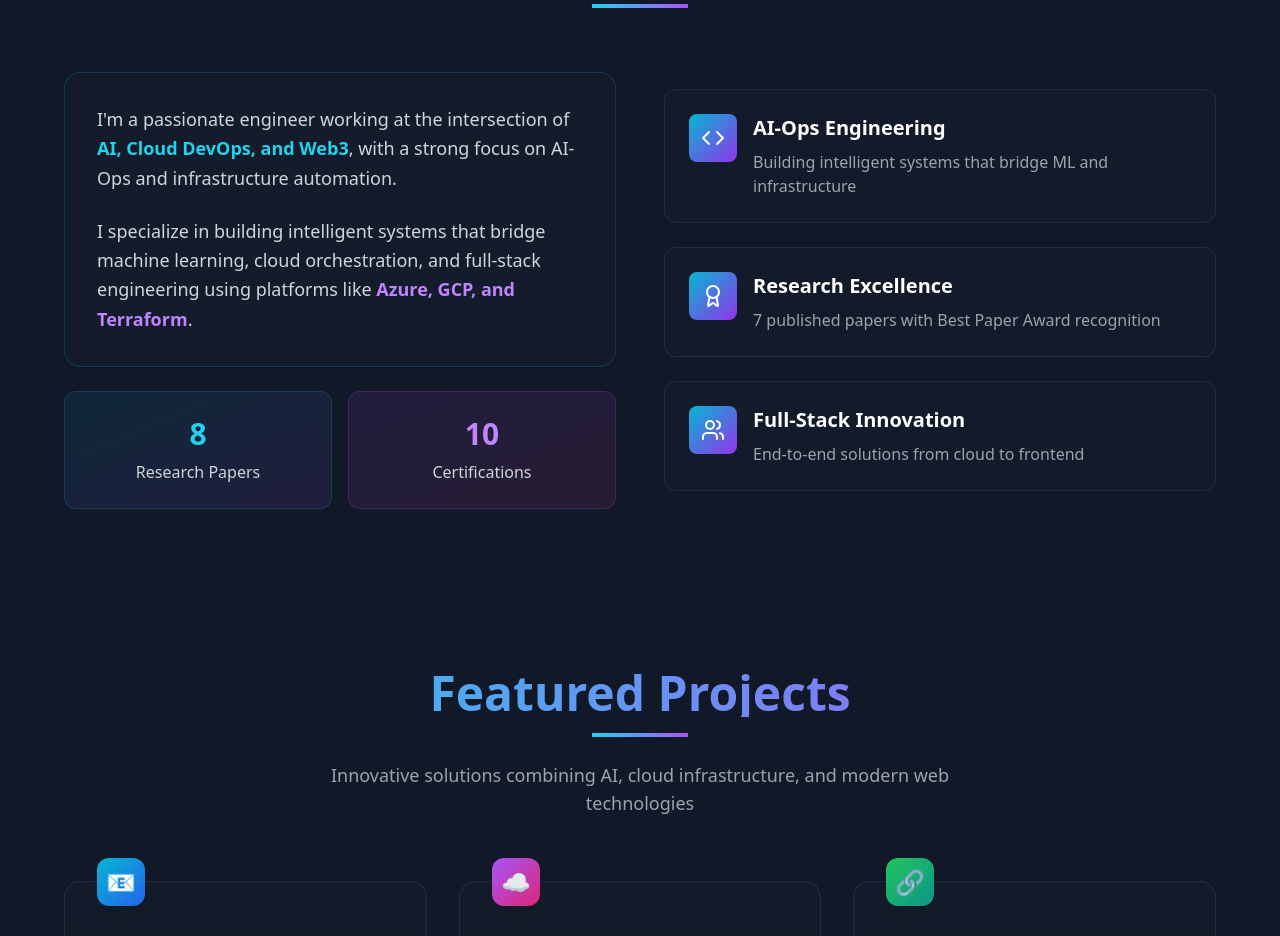
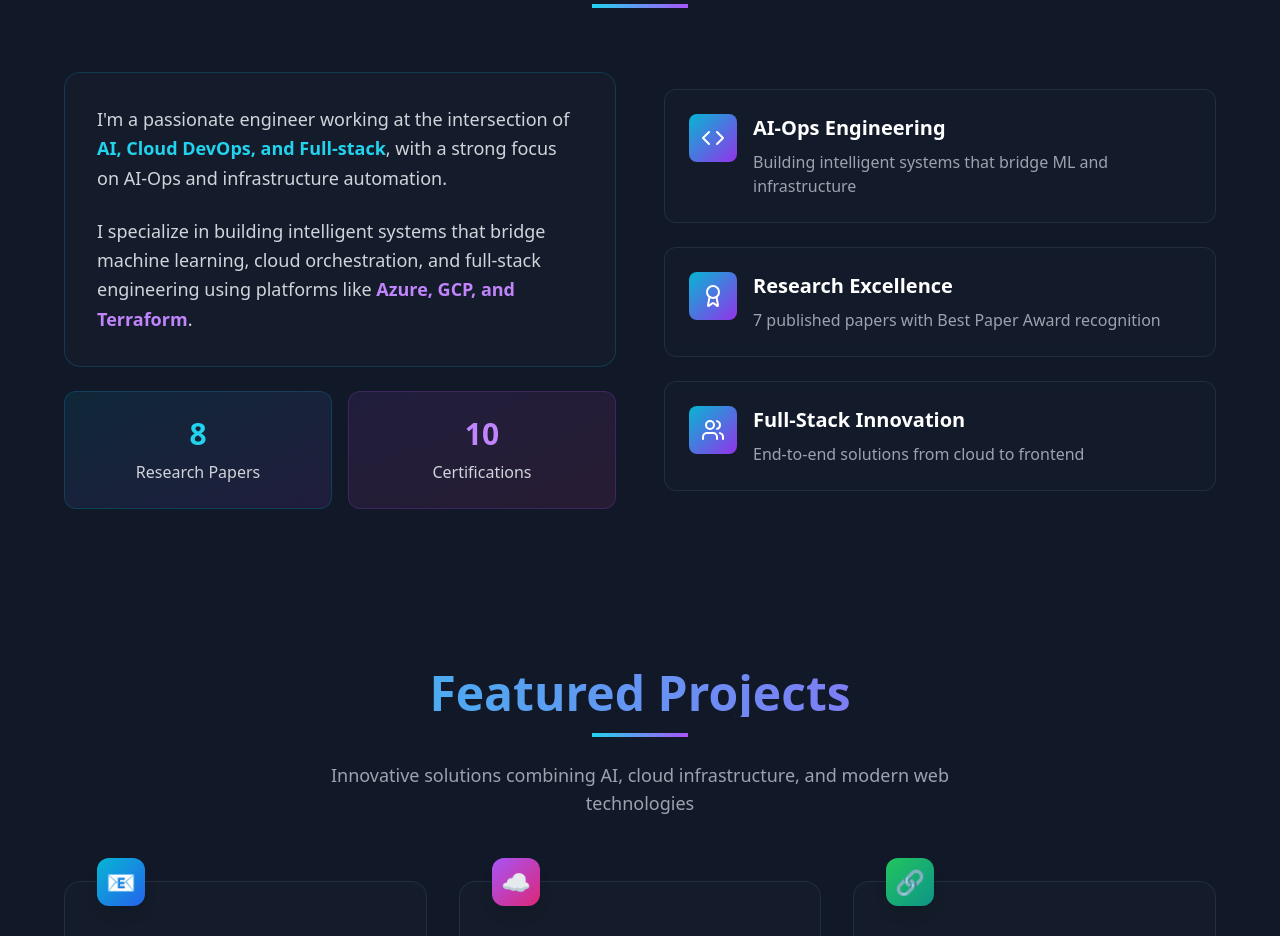
Before and after one commit to aryanadla/adla_aryan_portfolio, a React (Vite) app: page / in a window 1280 px wide. Shown: the part 940-1876 px from the top of the page. Built offline with nearby package versions, Linux system fonts and the light colour scheme.

Commit message:
Visual edit in Lovable
Edited UI in Lovable

```diff
--- a/src/components/AboutSection.tsx
+++ b/src/components/AboutSection.tsx
@@ -27,7 +27,7 @@ const AboutSection = () => {
           <div className="space-y-6">
             <div className="bg-gray-800/30 backdrop-blur-sm border border-cyan-500/20 rounded-2xl p-8 hover:border-cyan-400/40 transition-all duration-300">
               <p className="text-lg text-gray-300 leading-relaxed mb-6">
-                I'm a passionate engineer working at the intersection of <span className="text-cyan-400 font-semibold">AI, Cloud DevOps, and Web3</span>, with a strong focus on AI-Ops and infrastructure automation.
+                I'm a passionate engineer working at the intersection of <span className="text-cyan-400 font-semibold">AI, Cloud DevOps, and Full-stack</span>, with a strong focus on AI-Ops and infrastructure automation.
               </p>
               <p className="text-lg text-gray-300 leading-relaxed">
                 I specialize in building intelligent systems that bridge machine learning, cloud orchestration, and full-stack engineering using platforms like <span className="text-purple-400 font-semibold">Azure, GCP, and Terraform</span>.
```
